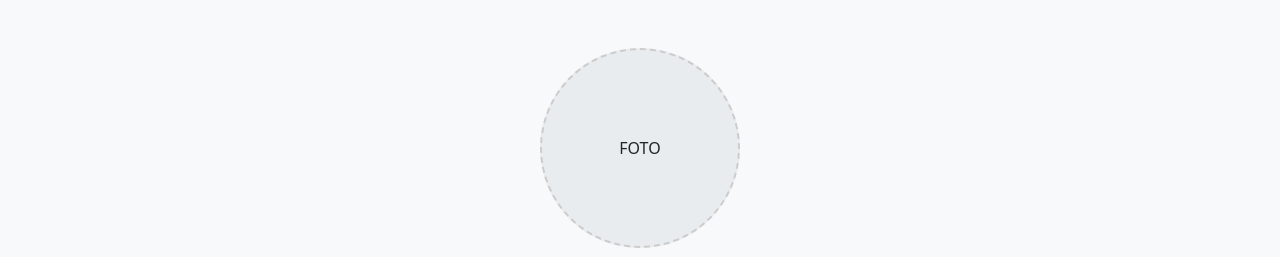
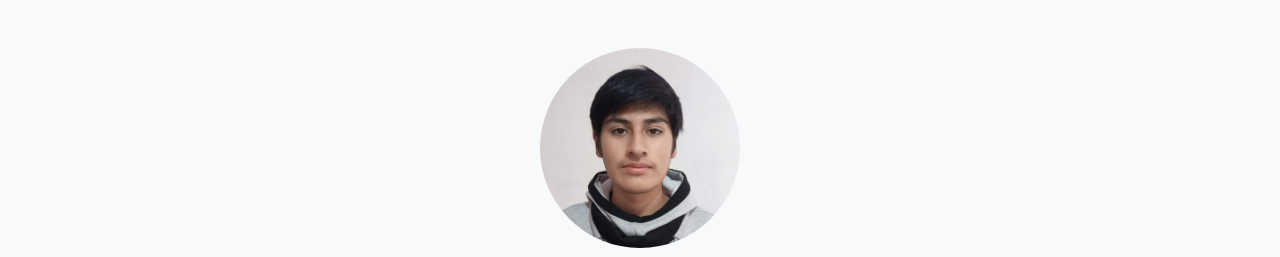
Before and after one commit to fabricio-RH/mi-portafolio, a plain HTML site: page index.html in a window 1280 px wide. Shown: the top 257 px of the page. Drawn offline with nearby package versions, Linux system fonts and the light colour scheme.

Commit message:
Modificando algo

```diff
--- a/index.html
+++ b/index.html
@@ -3,22 +3,16 @@
 <head>
     <meta charset="UTF-8">
     <meta name="viewport" content="width=device-width, initial-scale=1.0">
-    <title>Portafolio de Fabricio RH</title>
+    <title>Portafolio de Fabricio</title>
     <link href="https://cdn.jsdelivr.net/npm/bootstrap@5.3.3/dist/css/bootstrap.min.css" rel="stylesheet">
     <style>
         body {
             background-color: #f8f9fa;
         }
-        .foto-placeholder {
-            width: 100%;
-            max-width: 200px;
+        .profile-image {
+            width: 200px;
             height: 200px;
-            border: 2px dashed #ccc;
-            display: flex;
-            justify-content: center;
-            align-items: center;
-            background-color: #e9ecef;
-            margin: 0 auto;
+            object-fit: cover;
         }
         .list-group-item a {
             text-decoration: none;
@@ -41,9 +35,8 @@
     <main class="container my-5">
 
         <header class="mb-5 text-center">
-            <div class="foto-placeholder rounded-circle">
-                <span>FOTO</span>
-                </div>
+            <img src="perfil.jpg" class="img-fluid rounded-circle profile-image" alt="Foto de perfil de Fabricio RH">
+
             <h1 class="display-4 mt-3">FABRICIO BERNY BEN ROQUE HUACANI</h1>
             <p class="lead text-muted">
                 Bienvenido a mi portafolio digital. Aquí encontrarás mis proyectos y ejercicios de desarrollo web.
@@ -78,7 +71,7 @@
             <h3 class="mt-4">JS</h3>
             <ul class="list-group shadow-sm">
                 <li class="list-group-item"><a href="JS/pracx05.html" target="_blank">Práctica JS - Suma Simple</a></li>
-                </ul>
+            </ul>
         </section>
 
     </main>
```
Also changed, not shown: perfil.jpg (added).
